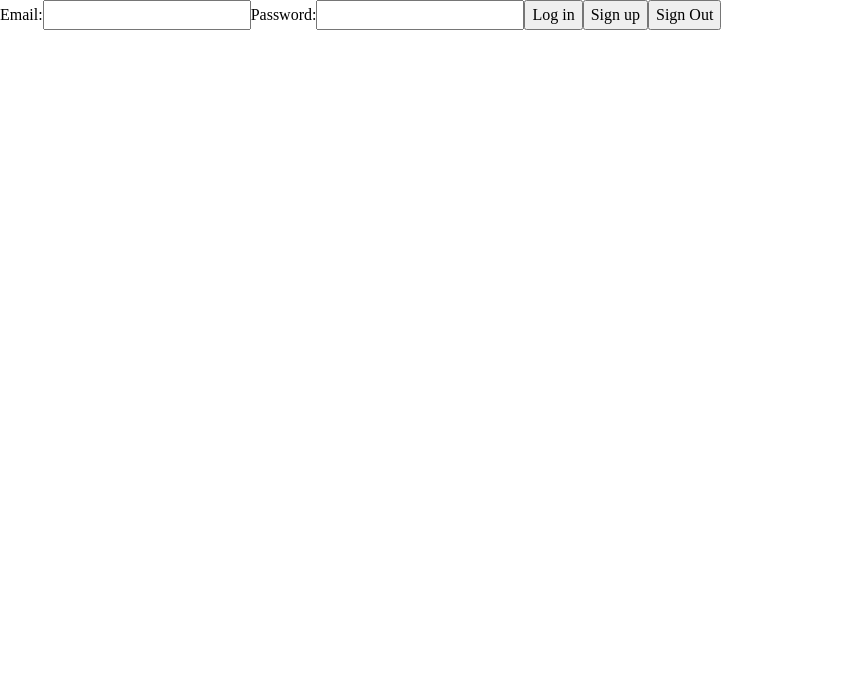
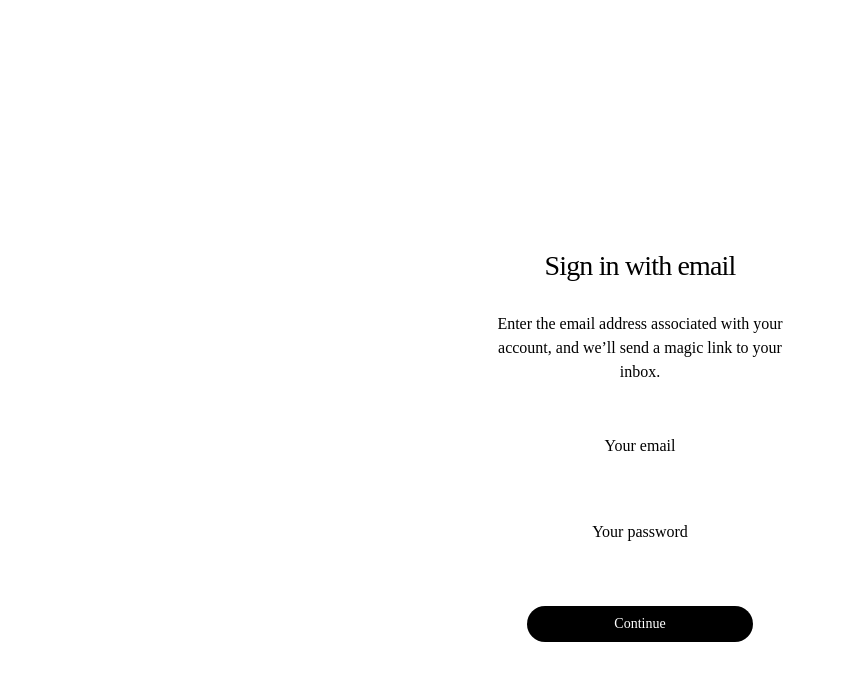
Before and after one commit to gokhanunlugh/mediumClone, a Next.js app: page /login in a window 1280 px wide. Shown: the top 680 px of the page, without its empty margins (0-846 px from the left). Built offline with nearby package versions, Linux system fonts and the light colour scheme.

Commit message:
login css

```diff
--- a/app/(main)/page.jsx
+++ b/app/(main)/page.jsx
@@ -12,7 +12,7 @@ export default function Home() {
           <Link href={'/'} >Our Story</Link>
           <Link href={'/'} >Membership</Link>
           <Link href={'/'} >Write</Link>
-          <Link href={'/'} >Sign in</Link>
+          <Link href={'/login'} >Sign in</Link>
           <Link className="bg-button" href={'/'} >Get started</Link>
         </div>
       </div>
--- a/app/globals.css
+++ b/app/globals.css
@@ -126,3 +126,51 @@ footer a {
   font-family: serif;
   color: rgba(0, 0, 0, 0.6);
 }
+
+
+.login {
+  display: flex;
+  flex-direction: column;
+  align-items: center;
+  padding-top: 250px;
+  width: 300px;
+  text-align: center;
+  margin: 0 auto;
+}
+
+.login h4 {
+  font-size: 28px;
+  line-height: 32px;
+  letter-spacing: -0.03em;
+  font-family: 'Times New Roman', Times, serif;
+  font-weight: 400;
+  margin-bottom: 30px;
+}
+
+.login p {
+  line-height: 24px;
+  font-size: 16px;
+  font-weight: 400;
+  margin-bottom: 50px;
+}
+
+.login input {
+  border: none;
+  margin-bottom: 28px;
+}
+
+.login label {
+  margin-bottom: 8px;
+}
+
+
+.login button {
+  background-color: black;
+  color: white;
+  padding: 8px 16px;
+  line-height: 20px;
+  font-size: 14px;
+  width: 226px;
+  border-radius: 99em;
+  border: none;
+}
--- a/app/login/page.jsx
+++ b/app/login/page.jsx
@@ -2,14 +2,14 @@ import { login, signOut, signup } from './actions'
 
 export default function LoginPage() {
   return (
-    <form>
-      <label htmlFor="email">Email:</label>
+    <form className='login'>
+      <h4>Sign in with email</h4>
+      <p>Enter the email address associated with your account, and we’ll send a magic link to your inbox.</p>
+      <label htmlFor="email">Your email</label>
       <input id="email" name="email" type="email" required />
-      <label htmlFor="password">Password:</label>
+      <label htmlFor="password">Your password</label>
       <input id="password" name="password" type="password" required />
-      <button formAction={login}>Log in</button>
-      <button formAction={signup}>Sign up</button>
-      <button formAction={signOut}>Sign Out</button>
+      <button formAction={login}>Continue</button>
     </form>
   )
 }
```
